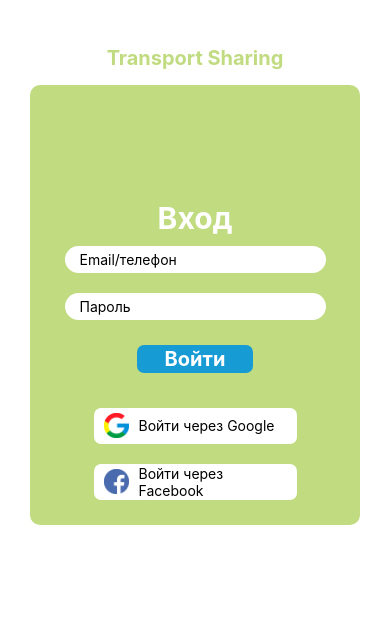
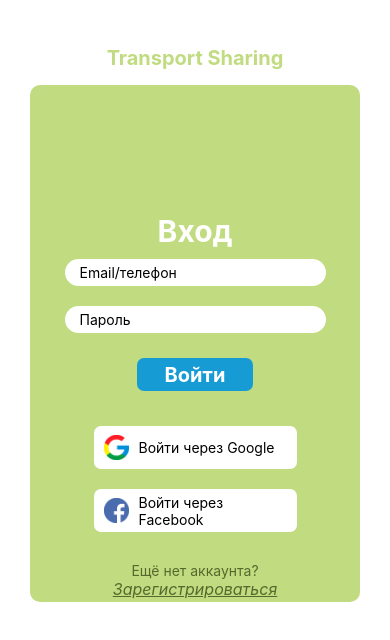
Before and after one commit to ardad14/transport-sharing, a React Native app in the folder mobile/: screen / in a window 390 px wide. Shown: the top 640 px of the page. Built offline with nearby package versions, Linux system fonts and the light colour scheme.

Commit message:
Add register button at entry page

```diff
--- a/mobile/src/EntryPage/EntryPage.js
+++ b/mobile/src/EntryPage/EntryPage.js
@@ -2,9 +2,11 @@ import React from 'react'
 import {Text, View, StyleSheet, TextInput, Image, TouchableOpacity} from 'react-native'
 import * as Font from 'expo-font'
 
+
 export const EntryPage = (props) =>
 {
     return (
+
         <View style={styles.mainContainer}>
             <Text style={styles.title}>Вход</Text>
             <TextInput style={styles.input} placeholder = 'Email/телефон'/>
@@ -19,6 +21,10 @@ export const EntryPage = (props) =>
             <TouchableOpacity style={styles.entrySocialButton}>
             <Image source={require('../img/facebook-icon-logo.png')} style={styles.icon} />
                 <Text style={styles.entrySocialButtonText}>Войти через Facebook</Text>
+            </TouchableOpacity>
+            <Text style={styles.registerTitle}>Ещё нет аккаунта?</Text>
+            <TouchableOpacity>
+                <Text style={styles.registerText}>Зарегистрироваться</Text>
             </TouchableOpacity>
         </View>
 
@@ -42,7 +48,7 @@ const styles = StyleSheet.create
         color: '#FFFFFF',
         fontSize: 30,
         fontWeight: 'bold',
-        marginTop: 100,
+        marginTop: 125,
         //fontFamily: 'Alegreya'
     },
 
@@ -99,6 +105,19 @@ const styles = StyleSheet.create
         width: 25,
         height: 25,
 
+    },
+
+    registerTitle: {
+        color: '#55692C',
+        marginTop: 20,
+
+    },
+
+    registerText: {
+        color: '#55692C',
+        fontSize: 16,
+        fontStyle: 'italic',
+        textDecorationLine: 'underline'
     }
 
 })
```
